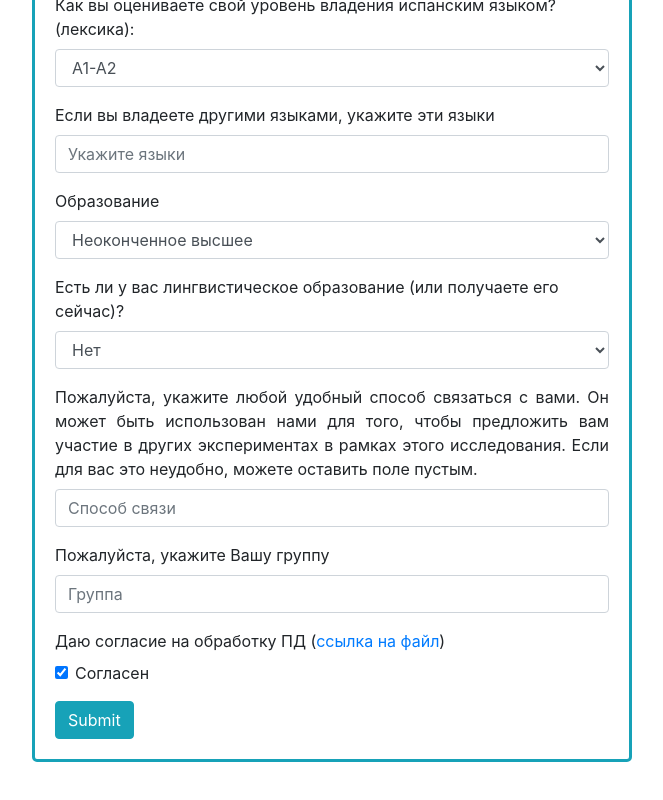
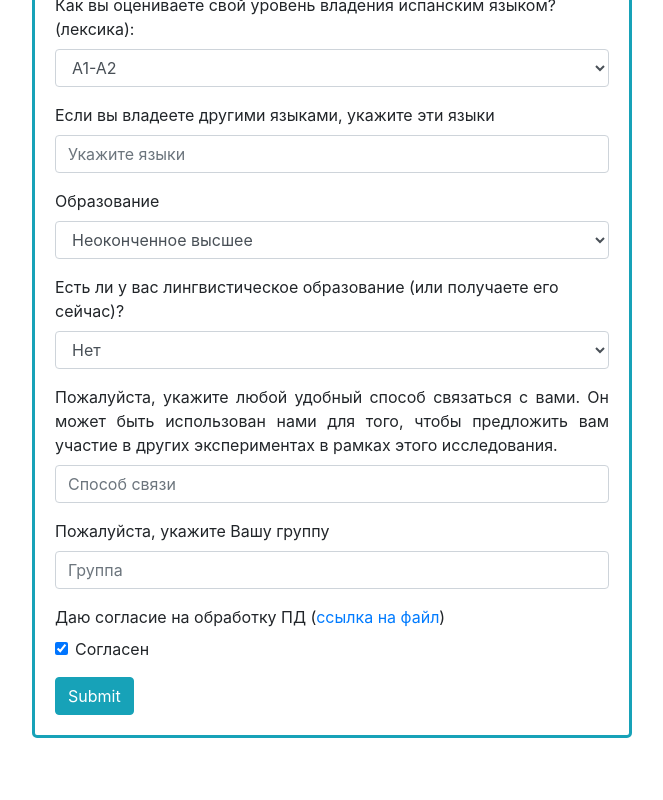
Before and after one commit to Kirill0101/react-react, a React (Create React App) app: page /questionary in a window 1280 px wide. Shown: the part 844-1644 px from the top of the page, without its empty margins (308-971 px from the left). Built offline with nearby package versions, Linux system fonts and the light colour scheme.

Commit message:
make it better

```diff
--- a/src/Questionary.jsx
+++ b/src/Questionary.jsx
@@ -222,7 +222,7 @@ class Questionary extends React.Component {
 
 
           <Form.Group controlId="formGridAddress2">
-            <Form.Label style={{textAlign:'justify'}}>Пожалуйста, укажите любой удобный способ связаться с вами. Он может быть использован нами для того, чтобы предложить вам участие в других экспериментах в рамках этого исследования. Если для вас это неудобно, можете оставить поле пустым.</Form.Label>
+            <Form.Label style={{textAlign:'justify'}}>Пожалуйста, укажите любой удобный способ связаться с вами. Он может быть использован нами для того, чтобы предложить вам участие в других экспериментах в рамках этого исследования.</Form.Label>
             <Form.Control ref={this.myRef11}  required placeholder="Способ связи" />
           </Form.Group>
 
```
